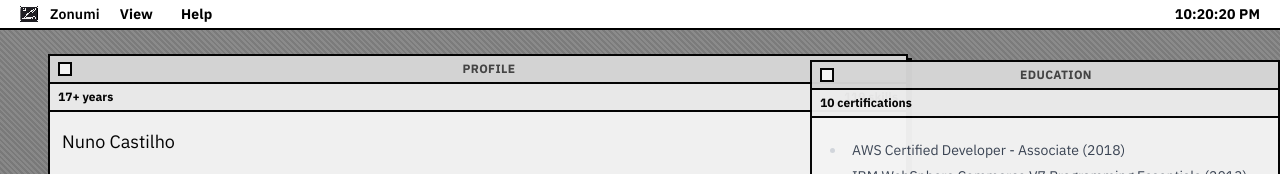
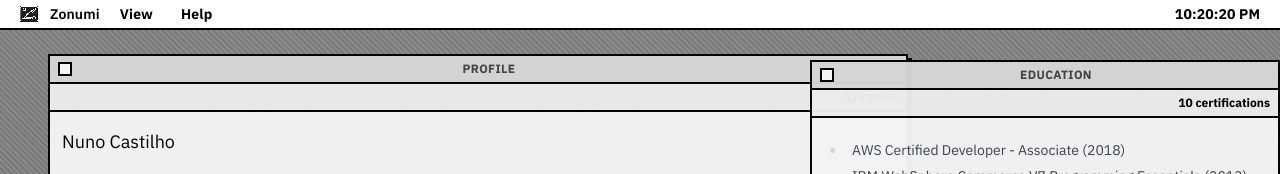
Before and after one commit to zonumi/zonumi-website, a Next.js app: page / in a window 1280 px wide. Shown: the top 174 px of the page. Built offline with nearby package versions, Linux system fonts and the light colour scheme; no server answers.

Commit message:
style: simplify profile and education subbar labels

```diff
--- a/src/components/DesktopWorkspace.tsx
+++ b/src/components/DesktopWorkspace.tsx
@@ -54,7 +54,6 @@ export function DesktopWorkspace({ profile, education, projects, skills }: Deskt
     [projects, selectedSlug]
   );
 
-  const yearsExperience = 17;
   const mergedSkills = useMemo(
     () =>
       Object.entries(skills).map(([group, groupSkills]) => ({
@@ -294,7 +293,7 @@ export function DesktopWorkspace({ profile, education, projects, skills }: Deskt
             title="Profile"
             subbar={
               <>
-                <p>{yearsExperience}+ years</p>
+                <p />
                 <p />
                 <p>{totalSkills} skills</p>
               </>
@@ -316,9 +315,9 @@ export function DesktopWorkspace({ profile, education, projects, skills }: Deskt
             title="Education"
             subbar={
               <>
-                <p>{certificationsCount} certifications</p>
                 <p />
                 <p />
+                <p>{certificationsCount} certifications</p>
               </>
             }
             width={CERTIFICATIONS_WINDOW_WIDTH}
```
